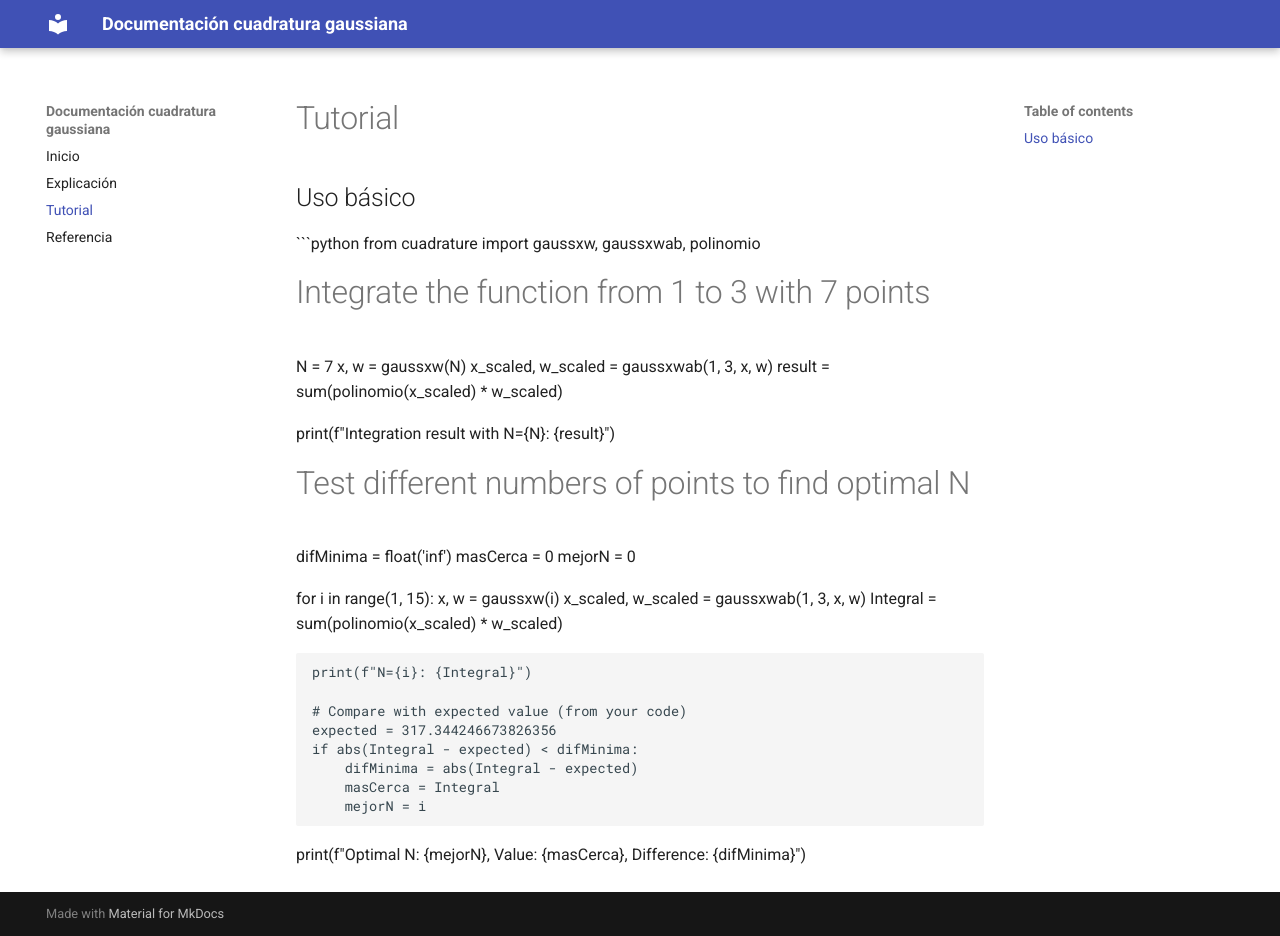
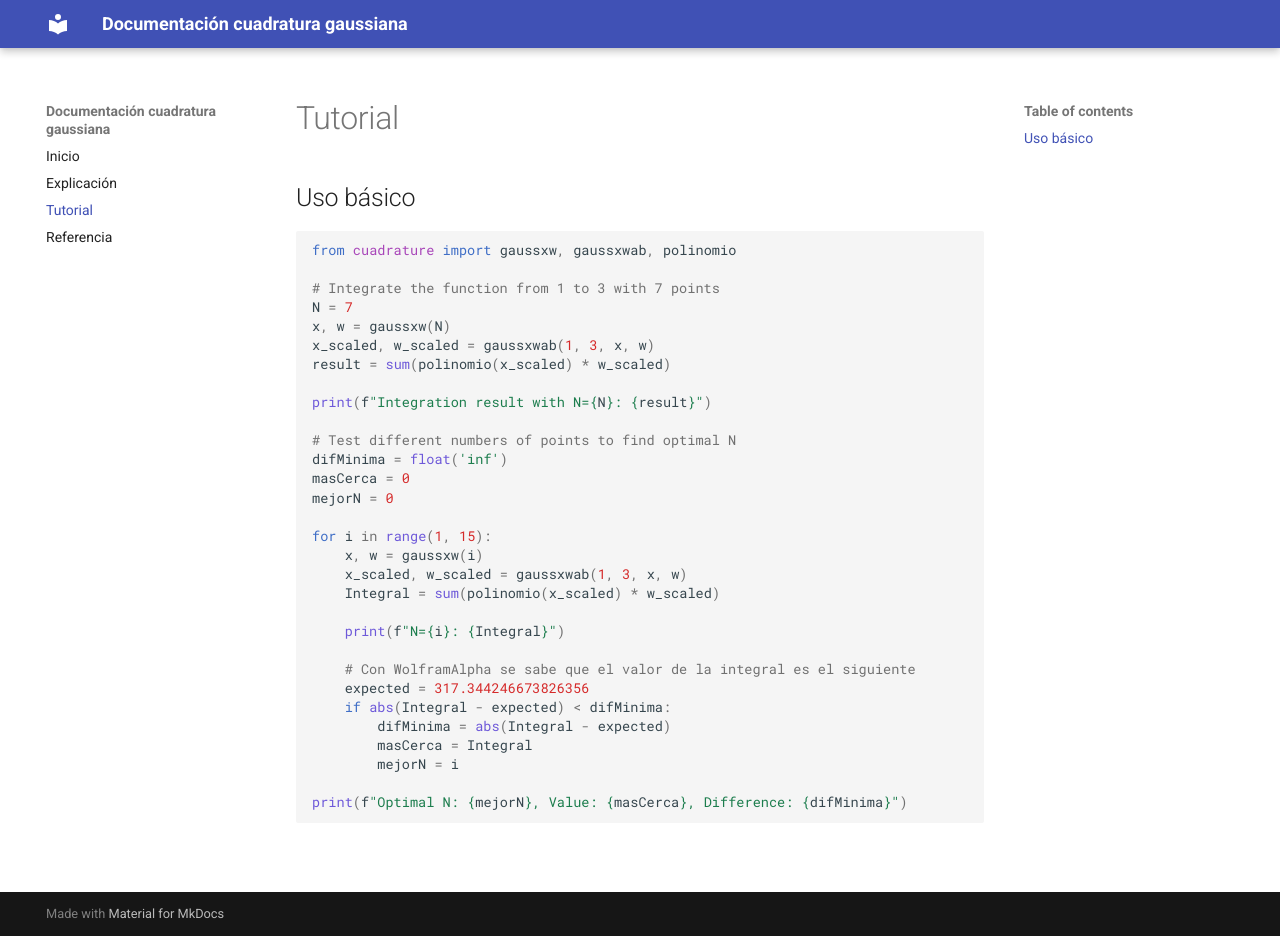
Before and after one commit to DnSalasAr/Documentaci-n-Cuadratura-Gaussiana, an MkDocs documentation site: the page built from docs/tutorials.md, in a window 1280 px wide and 936 px high. Built offline with MkDocs 1.6.1 and Material for MkDocs 9.7.7, drawn with Linux system fonts in a browser that asks for light colours.

Commit message:
Ya sirve, falta relleno y que este en espa;ol

````diff
--- a/docs/tutorials.md
+++ b/docs/tutorials.md
@@ -25,7 +25,7 @@ for i in range(1, 15):
 
     print(f"N={i}: {Integral}")
 
-    # Compare with expected value (from your code)
+    # Con WolframAlpha se sabe que el valor de la integral es el siguiente
     expected = 317.344246673826356
     if abs(Integral - expected) < difMinima:
         difMinima = abs(Integral - expected)
@@ -33,3 +33,4 @@ for i in range(1, 15):
         mejorN = i
 
 print(f"Optimal N: {mejorN}, Value: {masCerca}, Difference: {difMinima}")
+```
````
Also changed, not shown: docs/index.md (+2 -2 lines), site/404.html, site/assets/_mkdocstrings.css (added), site/explanation/index.html, site/index.html, site/reference/index.html, site/search/search_index.json (deleted), site/tutorials/index.html, 1 other file.
